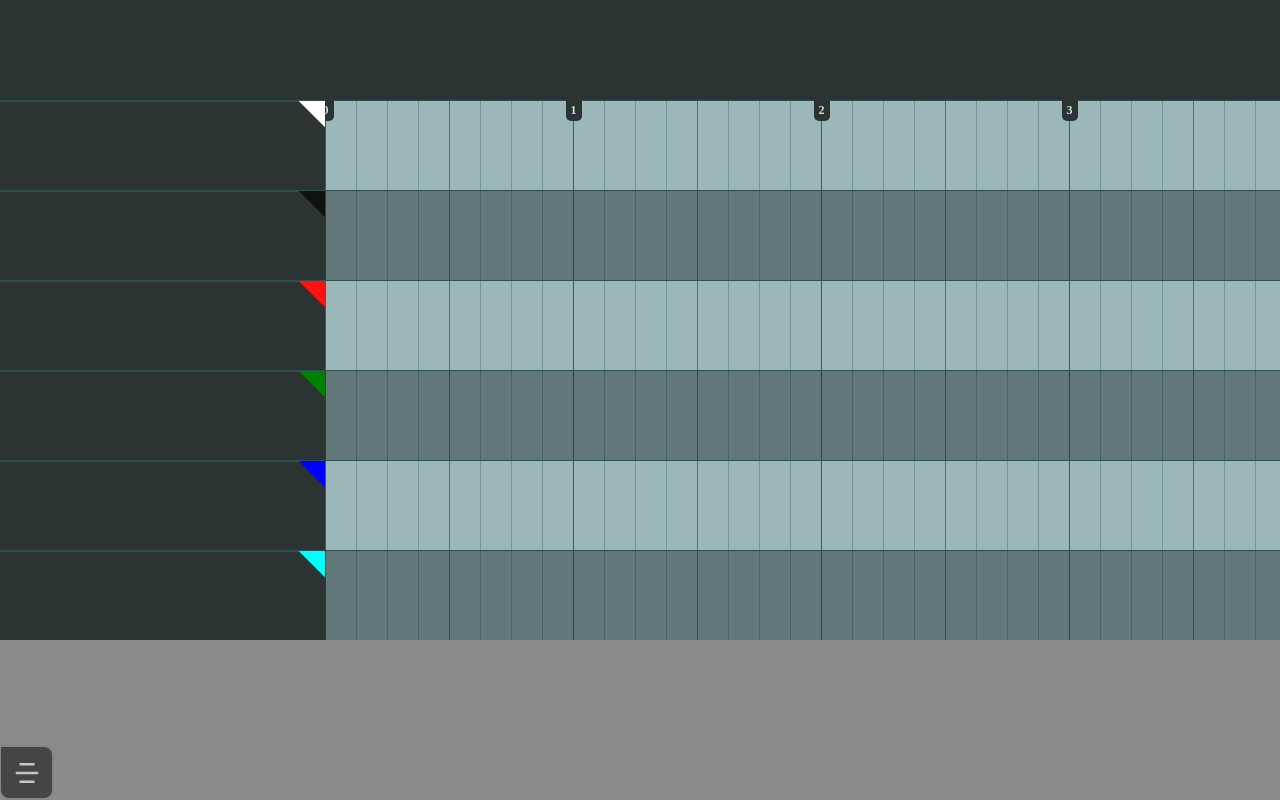
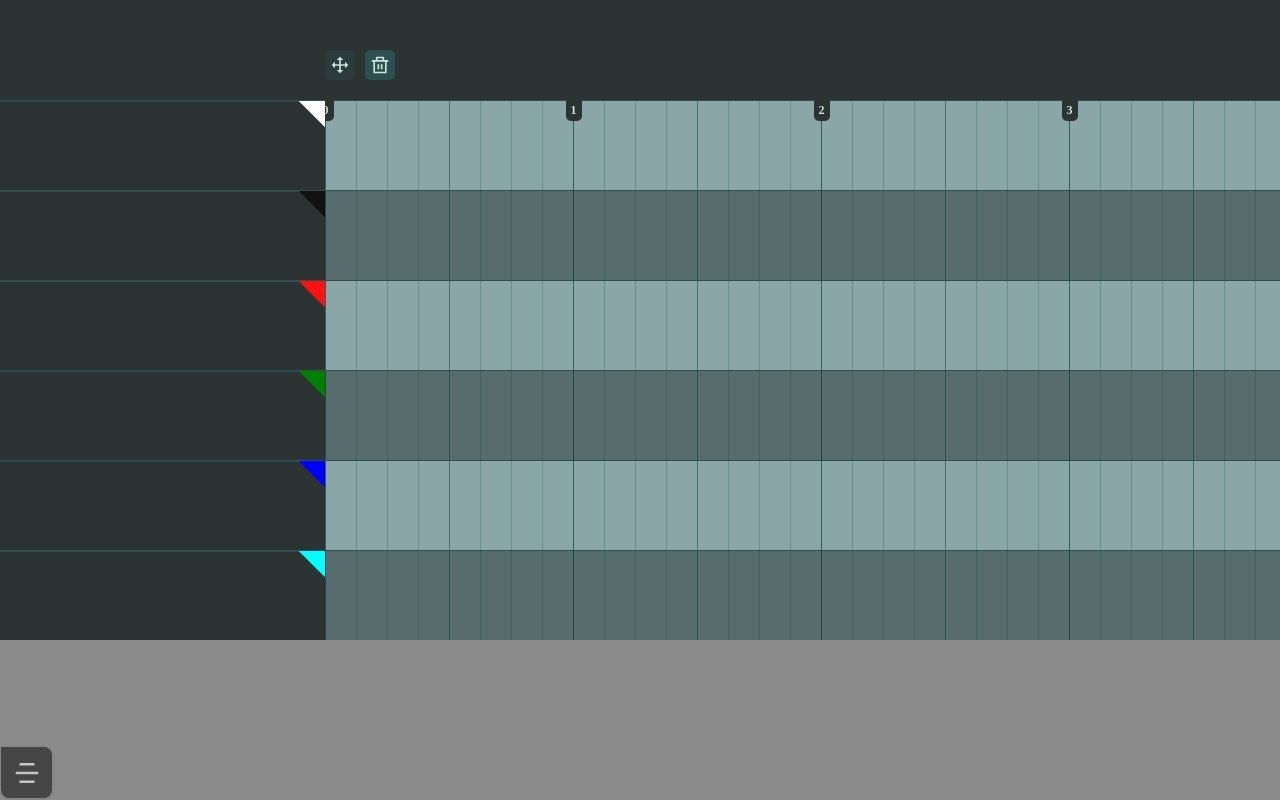
Before and after one commit to FalejevV/React-tricky, a Next.js app: page /sequencer in a window 1280 px wide. Built offline with nearby package versions, Linux system fonts and the light colour scheme.

Commit message:
added move/remove buttons

```diff
--- a/src/components/Sequencer/SequencerSampleRow/SequencerSampleRow.styled.tsx
+++ b/src/components/Sequencer/SequencerSampleRow/SequencerSampleRow.styled.tsx
@@ -102,39 +102,50 @@ export const SequencerSampleTabItem = styled.div<{
         cursor:ew-resize;
     `}
 
-    ${({ cursor }) => cursor === 1 && css`
-        cursor: no-drop;
-    `}
 
     ${({ cursor }) => cursor === 0 && css`
         cursor: grab;
     `}
+
+    ${({ cursor }) => cursor === 1 && css`
+        cursor: no-drop;
+    `}
 `
 
 export const SequencerSampleTabResizeElementLeft = styled.div<{
-    active:boolean
+    cursorType:number
 }>`
     position: absolute;
     left:0px;
     top:0px;
     width:5px;
     height:100%;
+    cursor:grab;
 
-    ${({ active }) => active && css`
+    ${({ cursorType }) => cursorType === 0 && css`
         cursor:ew-resize;
+    `}
+
+    ${({ cursorType }) => cursorType === 1 && css`
+        cursor:no-drop;
     `}
 `
 
 export const SequencerSampleTabResizeElementRight = styled.div<{
-    active:boolean
+    cursorType:number
 }>`
     position: absolute;
     right:0px;
     top:0px;
     width:5px;
     height:100%;
+    cursor:grab;
 
-    ${({ active }) => active && css`
+    ${({ cursorType }) => cursorType === 0 && css`
         cursor:ew-resize;
     `}
+
+    ${({ cursorType }) => cursorType === 1 && css`
+        cursor:no-drop;
+    `}
 `
--- a/src/components/Sequencer/SequencerSampleRow/SequencerSampleRow.tsx
+++ b/src/components/Sequencer/SequencerSampleRow/SequencerSampleRow.tsx
@@ -8,11 +8,11 @@ import { useState } from "react";
 function SequencrSampleRow(props:{
     darker?:boolean,
     id:number,
-    cursorAction:number,
 }){
     const dispatch = useAppDispatch();
     const tabsSelector = useAppSelector((state:RootState) => state.sampleTabs[props.id]);
     const tabsInfoSelector = useAppSelector((state:RootState) => state.tabsInfo[props.id]);
+    const togglesSelector = useAppSelector((state:RootState) => state.toggles);
 
     const [dragTarget, setDragTarget] = useState<{
         id:string,
@@ -36,6 +36,8 @@ function SequencrSampleRow(props:{
         from:number,
         to:number,
     }, direction?:"L" | "R"){
+        if(removeTabAction(tab.id)) return;
+
         if(action === "move"){
             let target = e.target as HTMLElement;
             if(target.id !== ""){
@@ -54,7 +56,7 @@ function SequencrSampleRow(props:{
     function blankBlocksPainter(){
         let array = [];
         for(let i = 0; i <= 63; i++){
-            array.push(<SequencerSampleBlock interactable={dragTarget === null} draggable={false} key={i} onClick={() => addTabAction(i)}/>)
+            array.push(<SequencerSampleBlock interactable={dragTarget === null && moveTarget === null} draggable={false} key={i} onClick={() => addTabAction(i)}/>)
         }
         return array;
     }
@@ -247,11 +249,12 @@ function SequencrSampleRow(props:{
     }
 
     function removeTabAction(tabId:string){
-        if(props.cursorAction === 1){
+        if(togglesSelector.cursorType === 1){
             dispatch(removeTab({
                 sampleId: props.id,
                 tabId: tabId
             }))
+            return true;
         }
     }
 
@@ -268,7 +271,7 @@ function SequencrSampleRow(props:{
         let tabArray:JSX.Element[] = [];
         tabsSelector.tabs.forEach((tab:sampleTabData) => {
             tabArray.push(
-            <SequencerSampleTabItem cursor={props.cursorAction}
+            <SequencerSampleTabItem cursor={togglesSelector.cursorType}
                                     isBeingDraged={dragTarget !== null}
                                     color={tabsInfoSelector.color}
                                     draggable={false} id={tab.id}
@@ -278,8 +281,8 @@ function SequencrSampleRow(props:{
                                     to={tab.to}
                                     onMouseDown={(e) => targetAssignHandler(e,"move",tab)}
                                     >
-                <SequencerSampleTabResizeElementLeft active={moveTarget === null} draggable={false} onMouseDown={(e) => targetAssignHandler(e,"drag",tab,"L")}/>
-                <SequencerSampleTabResizeElementRight active={moveTarget === null} draggable={false} onMouseDown={(e) => targetAssignHandler(e,"drag",tab,"R")}/>
+                <SequencerSampleTabResizeElementLeft cursorType={moveTarget !== null ? 0 : togglesSelector.cursorType} draggable={false} onMouseDown={(e) => targetAssignHandler(e,"drag",tab,"L")}/>
+                <SequencerSampleTabResizeElementRight cursorType={moveTarget !== null ? 0 : togglesSelector.cursorType} onMouseDown={(e) => targetAssignHandler(e,"drag",tab,"R")}/>
             </SequencerSampleTabItem>
             )
         });
--- /dev/null
+++ b/src/components/Sequencer/SequencerTabButton/SequencerTabButton.styled.tsx
@@ -0,0 +1,24 @@
+import styled from "styled-components";
+
+
+export const STBContainer = styled.div<{
+    toggled:boolean
+}>`
+    width:30px;
+    height:30px;
+    border-radius:5px;
+
+    cursor:pointer;
+    background-color: ${({ toggled }) => toggled ? "#2E4F4F" : " #2e4f4f4c"};
+
+    &:hover{
+        background-color: #2E4F4F;
+    }
+
+`
+
+export const STBIcon = styled.img`
+    width:100%;
+    height:100%;
+    padding:5px;
+`
--- /dev/null
+++ b/src/components/Sequencer/SequencerTabButton/SequencerTabButton.tsx
@@ -0,0 +1,19 @@
+import { STBContainer, STBIcon } from "./SequencerTabButton.styled";
+
+
+
+function SequencerTabButton(props:{
+    title:string,
+    icon:string,
+    action:Function,
+    toggled?:boolean
+}){
+    return (
+        <STBContainer toggled={props.toggled || false} onClick={() => props.action()}>
+            <STBIcon src={props.icon} />
+        </STBContainer>
+    )
+}
+
+
+export default SequencerTabButton;
--- a/src/layout/SequencerTopBar/SequencerTopBar.styled.tsx
+++ b/src/layout/SequencerTopBar/SequencerTopBar.styled.tsx
@@ -5,3 +5,13 @@ export const SequencerTopBarContainer = styled.header`
     height:100px;
     background-color:#2C3333;
 `
+
+export const SequencerBottomBarToolsContainer = styled.div`
+    width:100%;
+    height:100%;
+    display:flex;
+    align-items: flex-end;
+    gap:10px;
+    padding-left:325px;
+    padding-bottom: 20px;
+`
--- a/src/layout/SequencerTopBar/SequencerTopBar.tsx
+++ b/src/layout/SequencerTopBar/SequencerTopBar.tsx
@@ -1,11 +1,20 @@
-import { SequencerTopBarContainer } from "./SequencerTopBar.styled";
+import SequencerTabButton from "@/components/Sequencer/SequencerTabButton/SequencerTabButton";
+import { SequencerBottomBarToolsContainer, SequencerTopBarContainer } from "./SequencerTopBar.styled";
+import { RootState, useAppDispatch, useAppSelector } from "@/store/store";
+import { setCursorType } from "@/store/sequencer/toggles";
 
 
 
 function SequencerTopBar(){
+    const dispatch = useAppDispatch();
+    const toggledSelector = useAppSelector((state:RootState) => state.toggles);
+
     return(
         <SequencerTopBarContainer>
-
+            <SequencerBottomBarToolsContainer>
+                <SequencerTabButton action={() => {dispatch(setCursorType(0))}} toggled={toggledSelector.cursorType === 0} title={""} icon={"/sequencer/drag.svg"} />
+                <SequencerTabButton action={() => {dispatch(setCursorType(1))}} toggled={toggledSelector.cursorType === 1} title={""} icon={"/sequencer/delete.svg"} />
+            </SequencerBottomBarToolsContainer>
         </SequencerTopBarContainer>
     )
 }
--- a/src/layout/SequencerTracks/SequencerTracks.styled.tsx
+++ b/src/layout/SequencerTracks/SequencerTracks.styled.tsx
@@ -50,3 +50,13 @@ export const SequencerVerticalLineText = styled.p`
     pointer-events:none;
     user-select: none;
 `
+
+export const SequencerFourDividerDarkener = styled.div`
+    width:993px;
+    height:100%;
+    background-color: #2C3333;
+    opacity:0.2;
+    position:absolute;
+    left:0px;
+    top:0px;
+`
--- a/src/layout/SequencerTracks/SequencerTracks.tsx
+++ b/src/layout/SequencerTracks/SequencerTracks.tsx
@@ -1,5 +1,5 @@
 import SequencrSampleRow from "@/components/Sequencer/SequencerSampleRow/SequencerSampleRow";
-import { SequencerTracksContainer, SequencerTracksOutline, SequencerVerticalDivider, SequencerVerticalLineText } from "./SequencerTracks.styled";
+import { SequencerFourDividerDarkener, SequencerTracksContainer, SequencerTracksOutline, SequencerVerticalDivider, SequencerVerticalLineText } from "./SequencerTracks.styled";
 import { nanoid } from "nanoid";
 import { useState } from "react";
 
@@ -20,8 +20,6 @@ function getLineColor(index:number):string{
 }
 
 function SequencerTracks(){
-    const [cursorAction,setCursorAction] = useState(0);
-
     function trackLinePainter(){
         let lineArray = [];
         for(let i = 0; i <= 64; i++){
@@ -40,16 +38,17 @@ function SequencerTracks(){
 
     return(
         <SequencerTracksContainer>
+            <SequencerFourDividerDarkener />
             <SequencerTracksOutline>
                 {trackLinePainter()}
             </SequencerTracksOutline>
 
-            <SequencrSampleRow cursorAction={cursorAction} id={0} />
-            <SequencrSampleRow cursorAction={cursorAction} id={1} darker/>
-            <SequencrSampleRow cursorAction={cursorAction} id={2}/>
-            <SequencrSampleRow cursorAction={cursorAction} id={3} darker/>
-            <SequencrSampleRow cursorAction={cursorAction} id={4}/>
-            <SequencrSampleRow cursorAction={cursorAction} id={5} darker/>
+            <SequencrSampleRow id={0} />
+            <SequencrSampleRow id={1} darker/>
+            <SequencrSampleRow id={2}/>
+            <SequencrSampleRow id={3} darker/>
+            <SequencrSampleRow id={4}/>
+            <SequencrSampleRow id={5} darker/>
         </SequencerTracksContainer>
     )
 }
--- /dev/null
+++ b/src/store/sequencer/toggles.ts
@@ -0,0 +1,25 @@
+import { PayloadAction, createSlice } from "@reduxjs/toolkit";
+
+export interface Toggles{
+    cursorType:number,
+}
+
+const initialState: Toggles = {
+    cursorType:1
+}
+
+
+const togglesSlice = createSlice({
+    name:"toggles",
+    initialState,
+    reducers:{
+        setCursorType:((state:Toggles,action:PayloadAction<number>) => {
+            state.cursorType = action.payload;
+        })
+    }
+})
+
+
+export default togglesSlice.reducer;
+
+export const {setCursorType} = togglesSlice.actions;
--- a/src/store/store.ts
+++ b/src/store/store.ts
@@ -6,6 +6,7 @@ import colors from './colors'
 import active from './active'
 import sampleTabs from './sequencer/sampleTabs'
 import tabsInfo from './sequencer/tabsInfo'
+import toggles from './sequencer/toggles'
 
 export const store = configureStore({
   reducer: {
@@ -14,7 +15,8 @@ export const store = configureStore({
     colors:colors,
     active:active,
     sampleTabs:sampleTabs,
-    tabsInfo:tabsInfo
+    tabsInfo:tabsInfo,
+    toggles:toggles,
   }
 })
 
```
Also changed, not shown: public/sequencer/delete.svg (added), public/sequencer/drag.svg (added).
